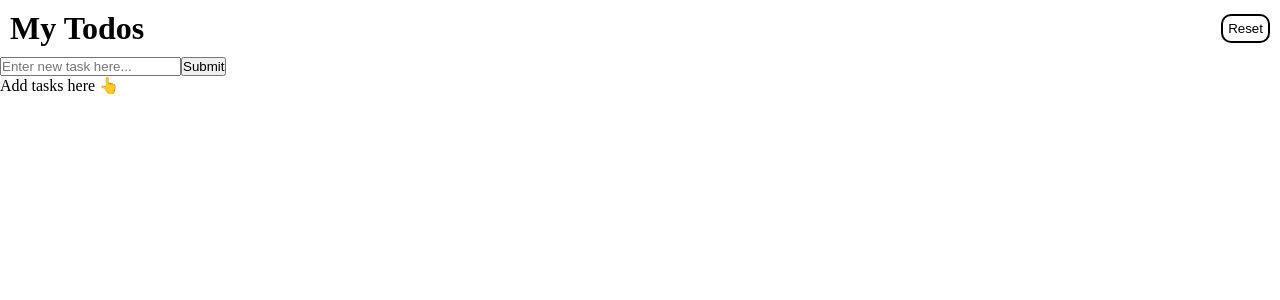
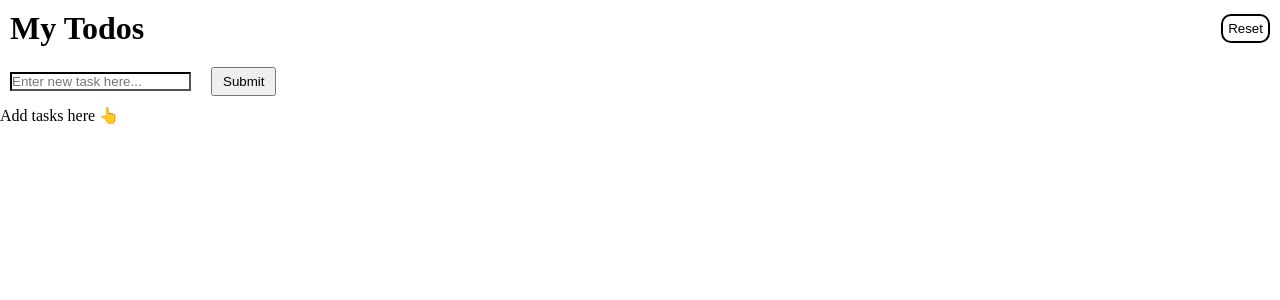
Before and after one commit to Matthew-Hughes3488/todos, a React (Vite) app: page / in a window 1280 px wide. Shown: the top 300 px of the page. Built offline with nearby package versions, Linux system fonts and the light colour scheme; the HTML template or start-up script is replaced by a standard one.

Commit message:
Added styles to the input bar

```diff
--- a/src/components/InputBar/InputBar.scss
+++ b/src/components/InputBar/InputBar.scss
@@ -0,0 +1,12 @@
+.form-card{
+    margin: 10px;
+
+    &__input-bar{
+        margin-right: 20px;
+        border-color: black;
+    }
+
+    &__submit{
+        padding: 5px 10px;
+    }
+}
--- a/src/components/InputBar/InputBar.tsx
+++ b/src/components/InputBar/InputBar.tsx
@@ -1,4 +1,5 @@
 import { ChangeEventHandler, FormEventHandler } from "react";
+import "./InputBar.scss"
 
 type InputBarProps = {
   onSubmit: FormEventHandler<HTMLFormElement>;
```
